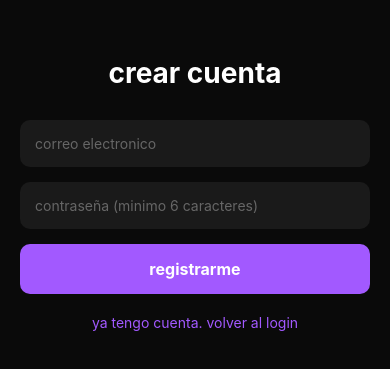
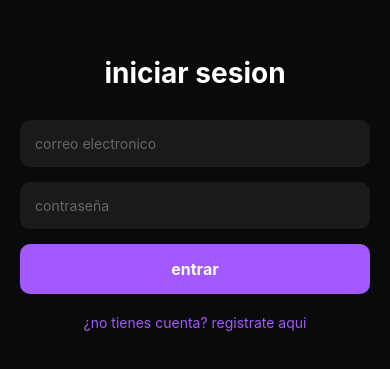
Before and after one commit to jpablo205baug-ship-it/ApliccionesMoviles, a React Native app: screen /Login in a window 390 px wide. Shown: the part 229-598 px from the top of the page. Built offline with nearby package versions, Linux system fonts and the light colour scheme; no server answers.

Commit message:
Entrega Practica 12: inicio de sesion. Cambios

```diff
--- a/src/screens/PantallaLogin.js
+++ b/src/screens/PantallaLogin.js
@@ -1,73 +1,66 @@
 import React, { useState } from 'react';
 import { StyleSheet, Text, View, TextInput, TouchableOpacity, Alert } from 'react-native';
-// importamos nuestra variable auth ya configurada
+// importamos nuestra variable auth
 import { auth } from '../credenciales/firebaseConfig';
-// importamos la funcion de firebase exclusiva para crear cuentas nuevas
-import { createUserWithEmailAndPassword } from 'firebase/auth';
+// importamos la funcion de firebase exclusiva para iniciar sesion
+import { signInWithEmailAndPassword } from 'firebase/auth';
 
-export default function PantallaRegistro({ navigation }) {
-  // estados temporales para capturar lo que el usuario escribe
+export default function PantallaLogin({ navigation }) {
   const [correo, setCorreo] = useState('');
   const [password, setPassword] = useState('');
 
-  // esta funcion se activa al presionar el boton "registrarme"
-  const registrarUsuario = async () => {
-    // validacion basica: evitamos enviar datos vacios a la nube
+  const iniciarSesion = async () => {
+    // validamos que los campos no esten vacios
     if (correo === '' || password === '') {
-      Alert.alert('error', 'todos los campos son obligatorios');
+      Alert.alert('error', 'ingresa tu correo y contraseña');
       return;
     }
 
     try {
-      // abrimos un bloque try-catch porque la comunicacion con la nube puede fallar
-      // (ej. no hay internet, el correo ya existe, contraseña muy corta)
-
       // =========================================================
-      // reto 2: crear usuario en la nube
+      // reto 3: iniciar sesion en la nube
       // =========================================================
-      // instrucciones: utiliza la funcion createUserWithEmailAndPassword
-      // esta funcion necesita tres ingredientes: la variable auth, el correo y el password.
-      // al ser una operacion en la nube, es asincrona. no olvides la palabra await.
+      // instrucciones: utiliza la funcion signInWithEmailAndPassword.
+      // pasale los tres parametros requeridos: auth, correo, password.
+      // recuerda usar await porque la aplicacion debe esperar la respuesta del servidor.
 
       // escribe tu codigo aqui abajo:
-      await createUserWithEmailAndPassword(auth, correo, password);
+      signInWithEmailAndPassword(auth, correo, password);
       // =========================================================
-
-      Alert.alert('exito', 'usuario registrado en firebase');
     } catch (error) {
-      // si firebase rechaza el registro, cachamos el error y lo mostramos
-      Alert.alert('error al registrar', error.message);
+      // si la contraseña es incorrecta o el usuario no existe, entra aqui
+      Alert.alert('credenciales incorrectas', 'el correo o contraseña no son validos');
     }
   };
 
   return (
     <View style={styles.contenedor}>
-      <Text style={styles.titulo}>crear cuenta</Text>
+      <Text style={styles.titulo}>iniciar sesion</Text>
 
       <TextInput
         style={styles.input}
         placeholder="correo electronico"
         placeholderTextColor="#666"
         keyboardType="email-address"
-        autoCapitalize="none"
+        autoCapitalize="none" // importante para que el celular no empiece con mayuscula automatica
         value={correo}
         onChangeText={setCorreo}
       />
       <TextInput
         style={styles.input}
-        placeholder="contraseña (minimo 6 caracteres)"
+        placeholder="contraseña"
         placeholderTextColor="#666"
-        secureTextEntry
+        secureTextEntry // esta propiedad oculta los caracteres con puntitos
         value={password}
         onChangeText={setPassword}
       />
 
-      <TouchableOpacity style={styles.botonPrincipal} onPress={registrarUsuario}>
-        <Text style={styles.textoBoton}>registrarme</Text>
+      <TouchableOpacity style={styles.botonPrincipal} onPress={iniciarSesion}>
+        <Text style={styles.textoBoton}>entrar</Text>
       </TouchableOpacity>
 
-      <TouchableOpacity onPress={() => navigation.goBack()} style={{ marginTop: 20 }}>
-        <Text style={styles.textoSecundario}>ya tengo cuenta. volver al login</Text>
+      <TouchableOpacity onPress={() => navigation.navigate('Registro')} style={{ marginTop: 20 }}>
+        <Text style={styles.textoSecundario}>¿no tienes cuenta? registrate aqui</Text>
       </TouchableOpacity>
     </View>
   );
```
